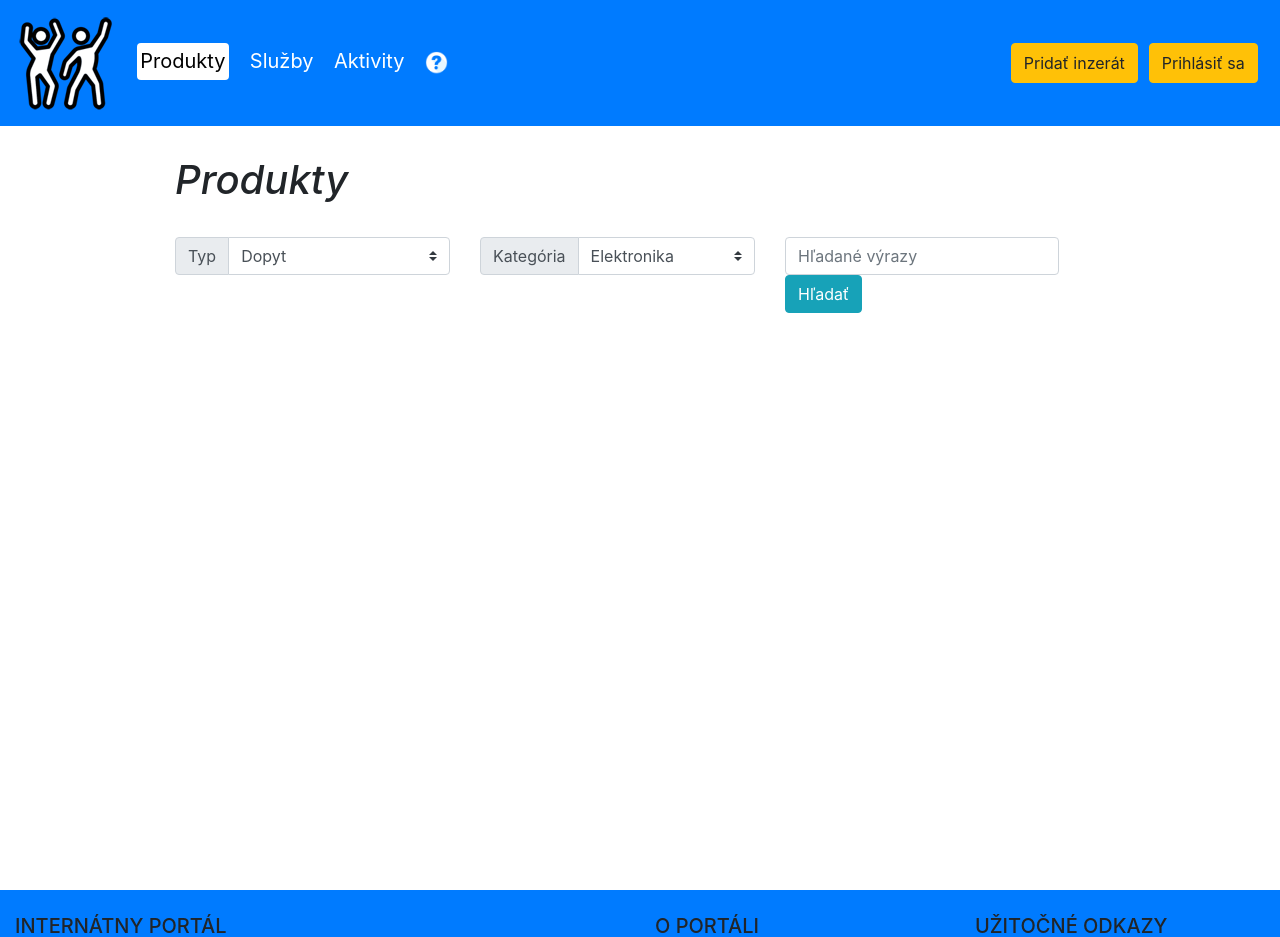
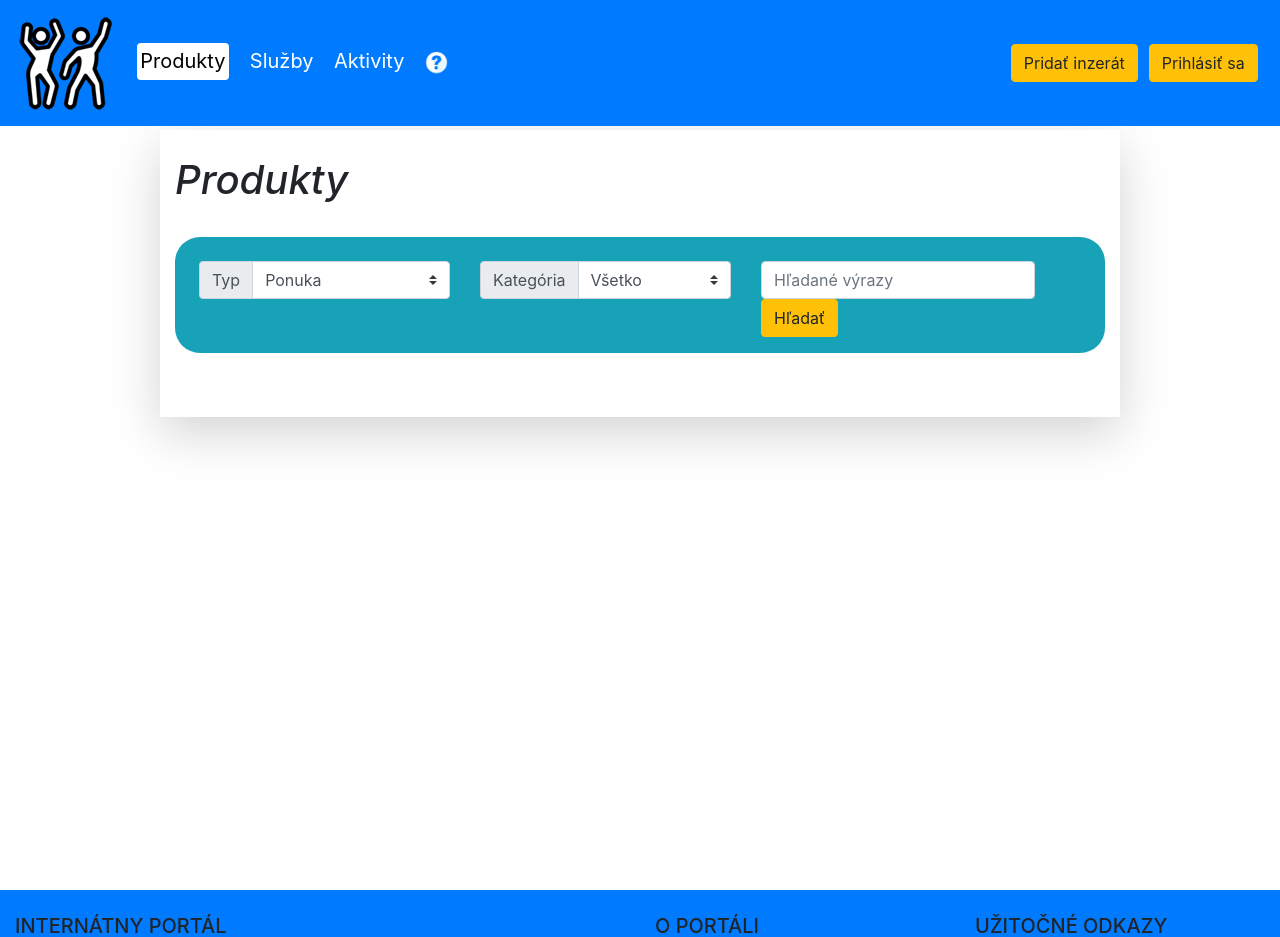
Before and after one commit to KosoScythe/internatnyportal, a PHP site: page /produkty.html in a window 1280 px wide. Shown: the top 937 px of the page. Run offline with PHP 8.4, Linux system fonts and the light colour scheme; some libraries are stand-ins or nearby versions.

Commit message:
HTML 5
úprava na html 5, zvýraznenie vyhľadávania, upravenie veľkosti písma na inzerátoch a kartách, odčlenenie stredu tieňom, fix linku na produkty z indexu

```diff
--- a/css.css
+++ b/css.css
@@ -1,5 +1,5 @@
 body {
-	padding-top: 130px;
+  padding-top: 130px;
 }
 
 .navLogo {
@@ -82,7 +82,7 @@
 }
 
 #rightUserButtons {
-  height: 5vh;
+  height: 3vw;
   margin-right: 0.5vw;
 }
 
@@ -96,4 +96,14 @@
 
 #formular {
   padding-bottom: 8vh;
+  font-size: 2vh;
 }
+
+#karta {
+  font-size: 2vh;
+}
+
+form {
+  padding: 3vh 3vh 2vh 3vh;
+  border-radius: 25px;
+}
--- a/portal.html
+++ b/portal.html
@@ -30,14 +30,14 @@
 				<button id="rightUserButtons" class='btn btn-warning btn-rounded' onclick = 'prihlasSa()'>Prihlásiť sa</button>
 			</div>
 		</nav>
-		<div class = "container">
+		<main class = "container shadow-lg">
 			<h1>Internátny portál</h1>
 			<h2>Bazár všetkého možného i nemožného</h2>
 			<p>Cieľom Internátneho portálu je vytvoriť platformu pre študentov internátov
 				v Mlynskej doline. Platforma bude slúžiť na vyhľadávanie a poskytovanie
 				rôznych služieb, predmetov a aktivít. Zároveň je cieľom zjednotiľ tieto inzeráty
 				v prehľadnej a user-friendly aplikácii.</p>
-		</div>
+			</main>
 
 		<footer class="page-footer font-small bg-primary pt-4 d-flex flex-column" id = "footer">
 			<div class="container-fluid text-center text-md-left bg-primary">
--- a/produkty.html
+++ b/produkty.html
@@ -15,12 +15,12 @@
 	</head>
 
 	<body onload = "showLatestAd('1,2',0); vyberKategoriu();">
-		<nav class="navbar fixed-top navbar-dark bg-primary">
+		<nav id="karta" class="navbar fixed-top navbar-dark bg-primary">
 			<div class = "navbar-left">
 				<div class = "navbar-brand">
 					<a href = "https://internatnyportalxyz.xyz/"> <img src = "img/icon2.png" > </a>
 				</div>
-				<a id = "activated" class="navbar-brand rounded" href="#">Produkty</a>
+				<a id = "activated" class="navbar-brand rounded" href="produkty.html">Produkty</a>
 				<a id = "navBarButton" class="navbar-brand" href="sluzby.html">Služby</a>
 				<a id = "navBarButton"  class="navbar-brand" href="aktivity.html">Aktivity</a>
 				<a id = "navBarButton" class="navbar-brand" href="#" data-toggle="modal" data-target="#helpModal"><img src="img/question.png" style="height: 3vh;"></a>
@@ -31,10 +31,10 @@
 			</div>
 		</nav>
 
-		<div id="page-container">
-			<div class = "container w-75 border-right-1 border-left-1 text ">
+		<section id="page-container">
+			<main class = "container w-75 border-right-1 border-left-1 text shadow-lg">
 				<h1 style="padding-top: 2vw; padding-bottom: 2vw;" class="align-self-center"><i>Produkty</i></h1>
-				<form class="form-inline md-form mr-auto mb-4" action="javascript:;" onsubmit="findInDatabase()">
+				<form class="form-inline md-form mr-auto mb-4 bg-info" onsubmit="findInDatabase()">
 					<div class="row w-100">
 						<div class="col">
 							<div class="input-group mb-3">
@@ -42,8 +42,8 @@
 									<label class="input-group-text" for="typ">Typ</label>
 								</div>
 								<select class="custom-select" id="typ">
+									<option value="2">Ponuka</option>
 									<option value="1">Dopyt</option>
-									<option value="2">Ponuka</option>
 								</select>
 							</div>
 						</div>
@@ -53,6 +53,7 @@
 									<label class="input-group-text" for="kategoria">Kategória</label>
 								</div>
 								<select class="custom-select" id="kategoria">
+									<option value="">Všetko</option>
 									<option value="1">Elektronika</option>
 									<option value="2">Drogéria</option>
 									<option value="3">Jedlo</option>
@@ -66,14 +67,14 @@
 						</div>
 						<div class="col">
 							<input id ="hashtag" class="form-control mr-sm-3" type="text" placeholder="Hľadané výrazy" aria-label="Hľadané výrazy">
-							<button class="btn btn-info btn-rounded" type="submit" >Hľadať</button><br>
+							<button class="btn btn-warning btn-rounded" type="submit" >Hľadať</button><br>
 						</div>
 					</div>
 				</form>
 
-				<div id = "content" class ="list-group">
-				</div>
-			</div>
+				<section id = "content" class ="list-group">
+				</section>
+			</main>
 			<footer class="page-footer font-small bg-primary pt-4 d-flex flex-column" id = "footer">
 				<div class="container-fluid text-center text-md-left bg-primary">
 					<div class="row">
@@ -115,7 +116,7 @@
 				<div class="footer-copyright text-center py-3">© 2020 Copyright: Filip Eliaš, Zuzana Hlávková, Tomáš Kosec, Maroš Malý
 				</div>
 			</footer>
-		</div>
+		</section>
 		<!-- Modal HELP -->
 		<div class="modal fade" id="helpModal" tabindex="-1" aria-labelledby="helpModalLabel" aria-hidden="true">
 			<div class="modal-dialog">
--- a/scripts.js
+++ b/scripts.js
@@ -129,11 +129,11 @@
 	if (data.length > 0) {
 		for (var i  = 0; i < data.length; i++){
 			var diel = data[i];
-			content += 	"<div class='card'>"+
+			content += 	"<article id='karta' class='card'>"+
 							"<div class='card-body'>" +
 								"<div class='row'>" +
 									"<div class='col'>" +
-										"<h5 class='card-title'>" + diel["nazov"] +"</h5>" +
+										"<h2 class='card-title'>" + diel["nazov"] +"</h2>" +
 									"</div>" +
 									"<div class='col'>" +
 										"<p class='card-text'>Cena: "+ diel["cena"] +"</p>" +
@@ -143,7 +143,7 @@
 								"<p class='card-text'>"+ diel["hashtag"] +"</p>" +
 								"<a href='https://www.facebook.com/tomas.koso.kosec' class='btn btn-primary float-right' target='_blank'>Kontaktuj predajcu cez Facebook</a>" +
 							"</div>"+
-						"</div>"
+						"</article>"
 		}
 	}
 	else {
```
Also changed, not shown: aktivity.html (+8 -8 lines), index.php (+5 -5 lines), inzerat.html (+6 -5 lines), sluzby.html (+10 -9 lines).
